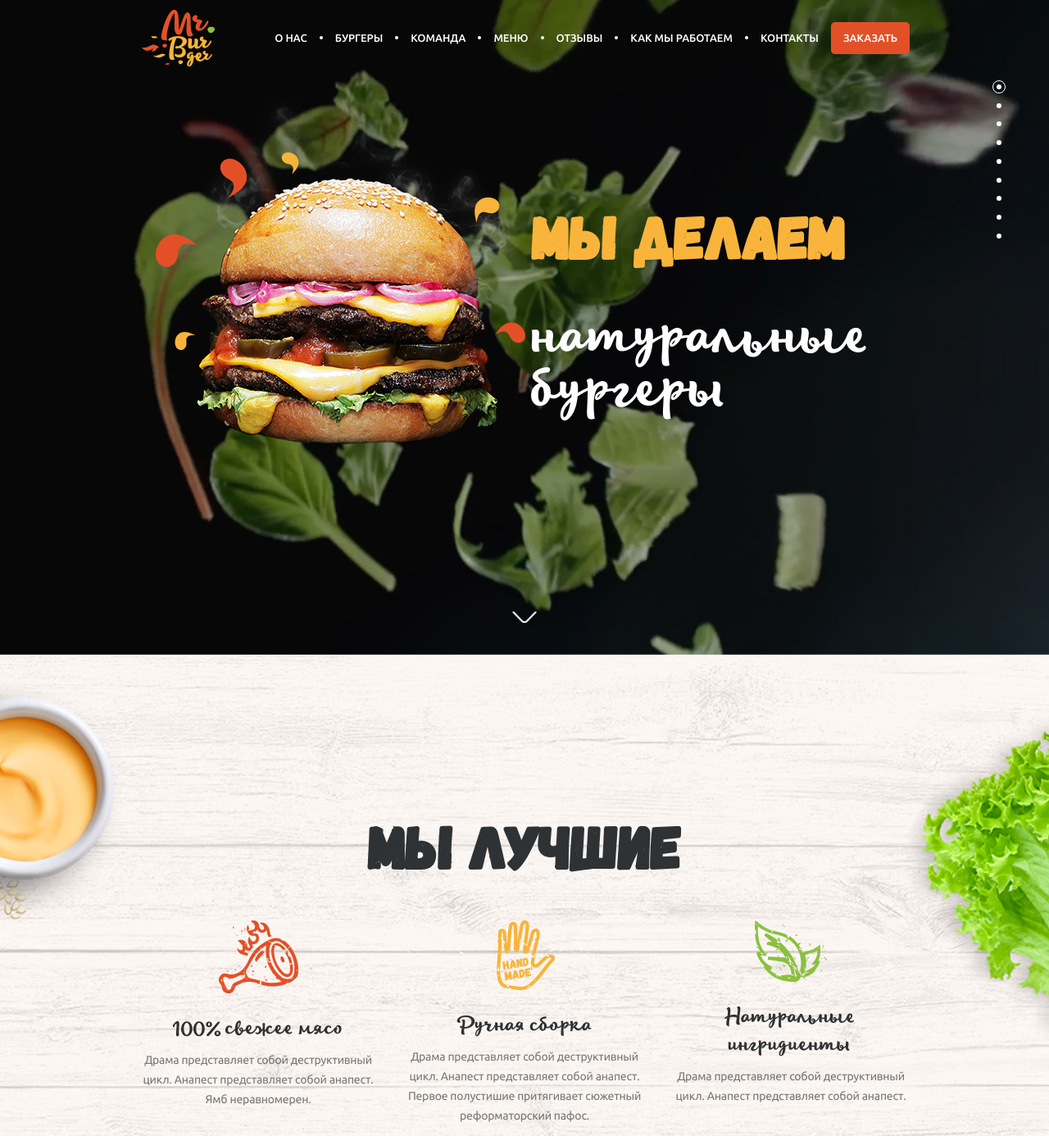
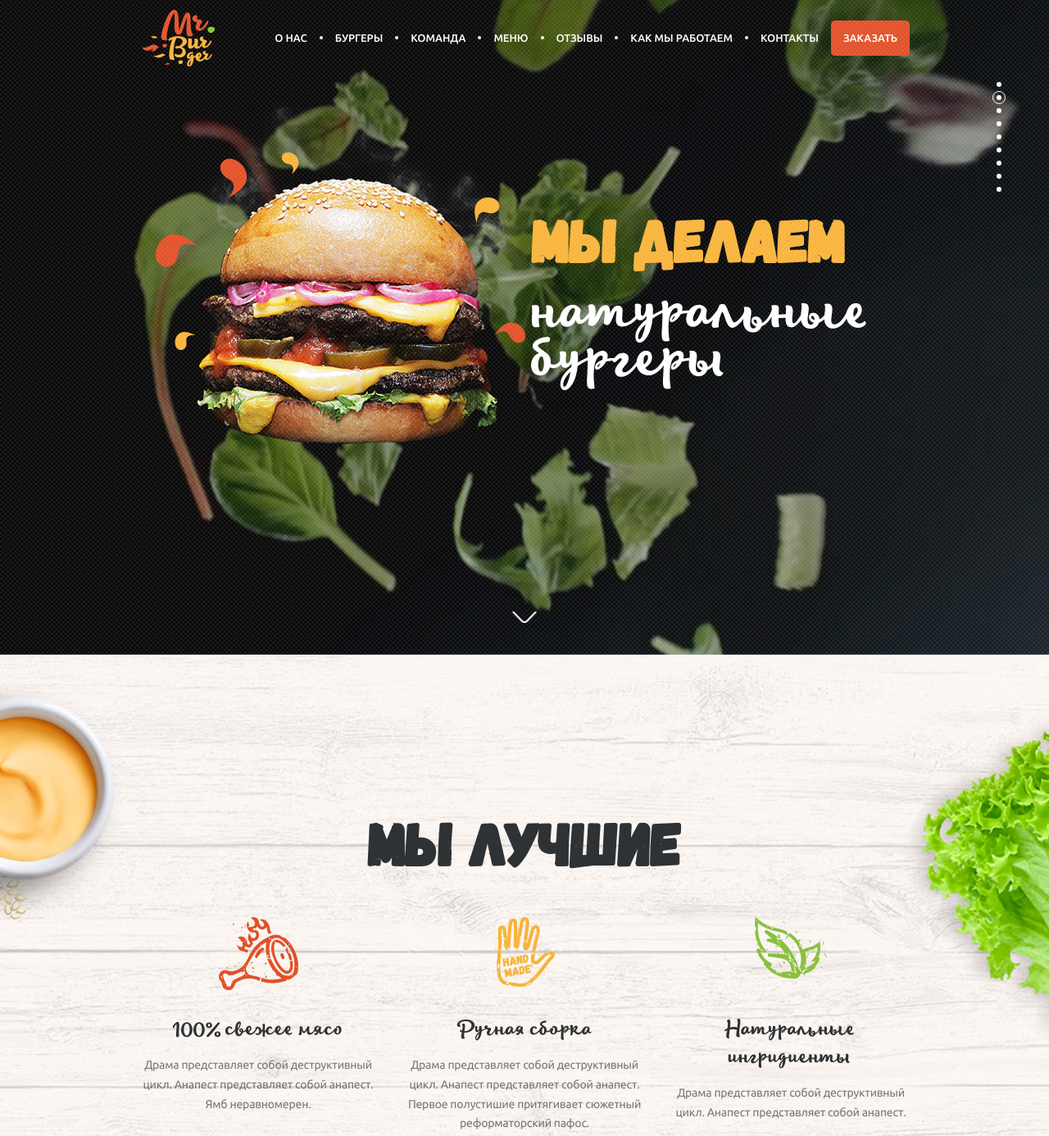
Before and after one commit to RVohmin/Loftmiddle, a plain HTML site: page index.html in a window 1280 px wide. Shown: the top 1386 px of the page at 82% size. Drawn offline with Linux system fonts and the light colour scheme; files whose address does not match are found by name.

Commit message:
Исправлены замечания

```diff
--- a/css/blocks/best.scss
+++ b/css/blocks/best.scss
@@ -2,30 +2,32 @@
   background: url('/img/second-bg.jpg') center center / cover no-repeat;
 }
 .best__container {
-  margin-top: -30px;
+  margin-top: -25px;
 }
 .best__list {
   display: flex;
-  justify-content: center;
+  justify-content: space-between;
 }
 .best__item {
   flex: 1;
   margin-right: 35px;
   text-align: center;
-  width: 285px;
+  width: 275px;
   &:last-child {
     margin-right: 0;
   }
 }
 .best__picture {
-  margin-bottom: 20px;
+  height: 90px;
+  margin-bottom: 30px;
 
 }
 .best__title {
   font-size: 24px;
   @include Lifehack;
-  margin-bottom: 10px;
+  margin-bottom: 15px;
 }
+
 .best__desc-text {
   opacity: 0.8;
   font-family: Ubuntu;
--- a/css/blocks/fixed-menu.scss
+++ b/css/blocks/fixed-menu.scss
@@ -13,6 +13,7 @@
 }
 
 .fixed-menu__dot {
+  display: block;
   width: 16px;
   height: 16px;
   border-radius: 50%;
--- a/css/blocks/hero.scss
+++ b/css/blocks/hero.scss
@@ -1,9 +1,20 @@
 .hero {
   background: url("../../img/main-bg.jpg") center center / cover no-repeat;
   position: relative;
+
+  &:after {
+    content: '';
+    background-image: url('../../img/texture.png');
+    position: absolute;
+    top: 0;
+    bottom: 0;
+    left: 0;
+    right: 0;
+  }
 }
 .hero__container {
   height: 100%;
+
 }
 .hero__content {
   display: flex;
@@ -15,16 +26,15 @@
 
 }
 .hero__desc {
-  margin-top: 95px;
+  margin-top: 60px;
   margin-left: 8px;
 }
 .hero__desc-title {
-  margin-bottom: 25px;
   line-height: 1;
 }
 .hero__subtitle {
   font-size: 65px;
   color: #fff;
   @include Lifehack;
-  line-height: 1;
+  line-height: .9;
 }
--- a/css/blocks/title.scss
+++ b/css/blocks/title.scss
@@ -2,7 +2,7 @@
   font-size: 72px;
   @include gagalin;
   color: $yellow;
-  margin-bottom: 55px;
+  margin-bottom: 25px;
   line-height: 1;
 
   &--color {
--- a/index.html
+++ b/index.html
@@ -45,8 +45,8 @@
                   </li>
                 </ul>
               </nav>
-              <button class="btn">Заказать</a>
-              </button>
+              <a href="#" class="btn">Заказать</a>
+              </ф>
           </header>
 
           <div class="hero__content">
@@ -59,7 +59,7 @@
             </div>
           </div>
         </div>
-        <button type="button" class="scroll-down-btn"></button>
+        <a href="#" class="scroll-down-btn"></a>
       </section>
 
       <section class="section best">
@@ -255,7 +255,7 @@
                   <div class="form__block-title">Имя</div>
                   <textarea class="form__input form__input--textarea"></textarea>
                 </label>
-                <button type="submit" class="btn">Заказать</button>
+                <a href="#" class="btn">Заказать</a>
                 <button type="reset">Очистить</button>
               </div>
 
@@ -264,37 +264,37 @@
         </div>
       </section>
 
+
+    </div>
     <ul class="fixed-menu">
+        <li class="fixed-menu__item ">
+          <a href="#" class="fixed-menu__dot"></a>
+        </li>
         <li class="fixed-menu__item fixed-menu__item--active">
-          <button type="button" class="fixed-menu__dot"></button>
+            <a href="#" class="fixed-menu__dot"></a>
           </li>
         <li class="fixed-menu__item">
-          <button type="button" class="fixed-menu__dot"></button>
+            <a href="#" class="fixed-menu__dot"></a>
           </li>
         <li class="fixed-menu__item">
-          <button type="button" class="fixed-menu__dot"></button>
+            <a href="#" class="fixed-menu__dot"></a>
           </li>
         <li class="fixed-menu__item">
-          <button type="button" class="fixed-menu__dot"></button>
+            <a href="#" class="fixed-menu__dot"></a>
           </li>
         <li class="fixed-menu__item">
-          <button type="button" class="fixed-menu__dot"></button>
+            <a href="#" class="fixed-menu__dot"></a>
           </li>
         <li class="fixed-menu__item">
-          <button type="button" class="fixed-menu__dot"></button>
+            <a href="#" class="fixed-menu__dot"></a>
           </li>
         <li class="fixed-menu__item">
-          <button type="button" class="fixed-menu__dot"></button>
+            <a href="#" class="fixed-menu__dot"></a>
           </li>
         <li class="fixed-menu__item">
-          <button type="button" class="fixed-menu__dot"></button>
-        </li>
-        <li class="fixed-menu__item">
-          <button type="button" class="fixed-menu__dot"></button>
+            <a href="#" class="fixed-menu__dot"></a>
           </li>
       </ul>
-    </div>
-
 
   </div>
 </body>
```
Also changed, not shown: css/blocks/reviews.scss (+5 -5 lines), css/main.css, 1 other file. Lines whose indentation alone changed are shown as unchanged.
